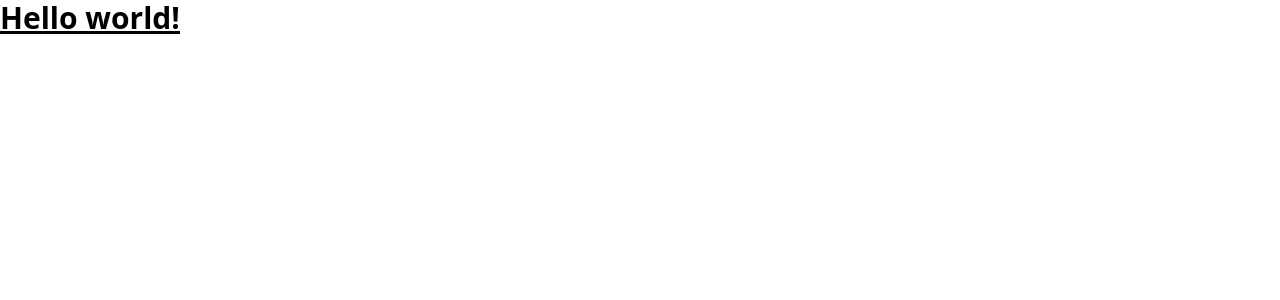
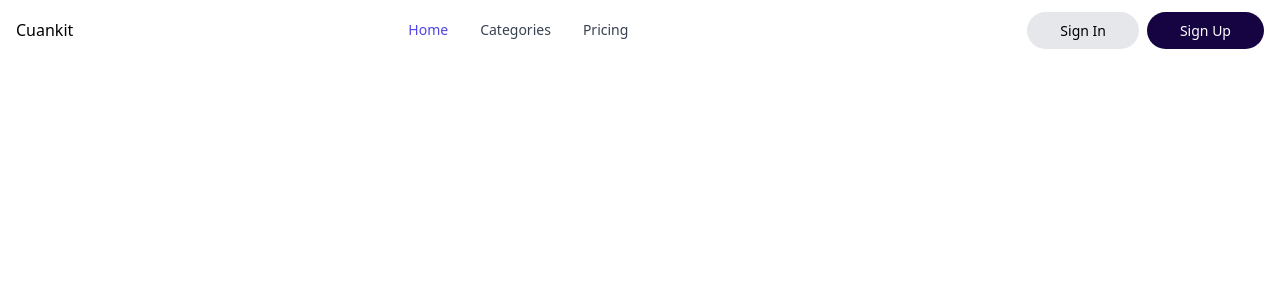
Before and after one commit to budiigunawan/cuankit-react, a React (Vite) app: page / in a window 1280 px wide. Shown: the top 300 px of the page. Built offline with nearby package versions, Linux system fonts and the light colour scheme.

Commit message:
[CUAN-001] create navbar component

```diff
--- a/src/App.tsx
+++ b/src/App.tsx
@@ -1,13 +1,12 @@
-import './index.css'
+import Navbar from './components/navbar/Navbar';
+import './index.css';
 
 function App() {
   return (
     <>
-    <h1 className="text-3xl font-bold underline">
-      Hello world!
-    </h1>
+      <Navbar />
     </>
-  )
+  );
 }
 
-export default App
+export default App;
--- /dev/null
+++ b/src/components/navbar/Navbar.tsx
@@ -0,0 +1,74 @@
+import React from 'react';
+
+function Navbar() {
+  return (
+    <nav className='bg-white border-gray-200 px-2 sm:px-4 py-2.5 rounded dark:bg-gray-800'>
+      <div className='container flex flex-wrap items-center justify-between mx-auto my-2'>
+        <h2>Cuankit</h2>
+        <div
+          id='navbar-default'
+          className='items-center justify-between hidden w-full md:flex md:w-auto md:order-1'
+        >
+          <ul className='flex flex-col mt-4 md:flex-row md:space-x-8 md:mt-0 md:text-sm md:font-regular'>
+            <li>
+              <a
+                className='block py-2 pl-3 pr-4 text-white bg-indigo-600 rounded md:bg-transparent md:text-indigo-600 md:p-0 dark:text-white'
+                href='#'
+              >
+                Home
+              </a>
+            </li>
+            <li>
+              <a
+                className='block py-2 pl-3 pr-4 text-gray-700 border-b border-gray-100 hover:bg-gray-50 md:hover:bg-transparent md:border-0 md:hover:text-indigo-600 md:p-0 dark:text-gray-400 md:dark:hover:text-white dark:hover:bg-gray-700 dark:hover:text-white md:dark:hover:bg-transparent dark:border-gray-700'
+                href='#'
+              >
+                Categories
+              </a>
+            </li>
+            <li>
+              <a
+                className='block py-2 pl-3 pr-4 text-gray-700 border-b border-gray-100 hover:bg-gray-50 md:hover:bg-transparent md:border-0 md:hover:text-indigo-600 md:p-0 dark:text-gray-400 md:dark:hover:text-white dark:hover:bg-gray-700 dark:hover:text-white md:dark:hover:bg-transparent dark:border-gray-700'
+                href='#'
+              >
+                Pricing
+              </a>
+            </li>
+            <li>
+              <a
+                className='block md:hidden py-2 pl-3 pr-4 text-gray-700 border-b border-gray-100 hover:bg-gray-50 md:hover:bg-transparent md:border-0 md:hover:text-indigo-600 md:p-0 dark:text-gray-400 md:dark:hover:text-white dark:hover:bg-gray-700 dark:hover:text-white md:dark:hover:bg-transparent dark:border-gray-700'
+                href='#'
+              >
+                Sign In
+              </a>
+            </li>
+            <li>
+              <a
+                className='block block md:hidden py-2 pl-3 pr-4 text-gray-700 border-b border-gray-100 hover:bg-gray-50 md:hover:bg-transparent md:border-0 md:hover:text-indigo-600 md:p-0 dark:text-gray-400 md:dark:hover:text-white dark:hover:bg-gray-700 dark:hover:text-white md:dark:hover:bg-transparent dark:border-gray-700'
+                href='#'
+              >
+                Sign Up
+              </a>
+            </li>
+          </ul>
+        </div>
+        <div className='hidden md:block md:order-2'>
+          <a
+            href='#'
+            className='px-8 py-3 mt-2 mr-2 text-base font-medium text-black bg-gray-200 border border-transparent rounded-full hover:bg-gray-300 md:py-2 md:text-sm md:px-8 hover:shadow'
+          >
+            Sign In
+          </a>
+          <a
+            href='#'
+            className='px-8 py-3 text-base font-medium text-white border border-transparent rounded-full bg-navy hover:bg-navy md:py-2 md:text-sm md:px-8 hover:shadow'
+          >
+            Sign Up
+          </a>
+        </div>
+      </div>
+    </nav>
+  );
+}
+
+export default Navbar;
--- a/tailwind.config.js
+++ b/tailwind.config.js
@@ -2,7 +2,11 @@
 export default {
   content: ['./index.html', './src/**/*.{js,ts,jsx,tsx}'],
   theme: {
-    extend: {},
+    extend: {
+      colors: {
+        navy: '#160442',
+      },
+    },
   },
   plugins: [],
 };
```
